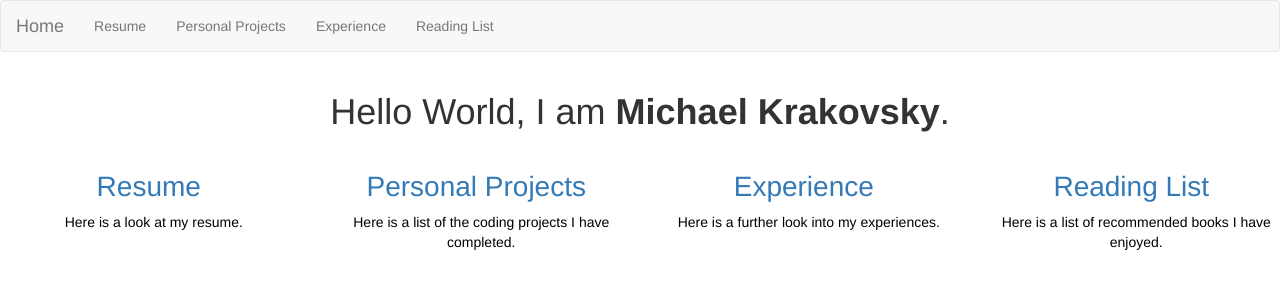
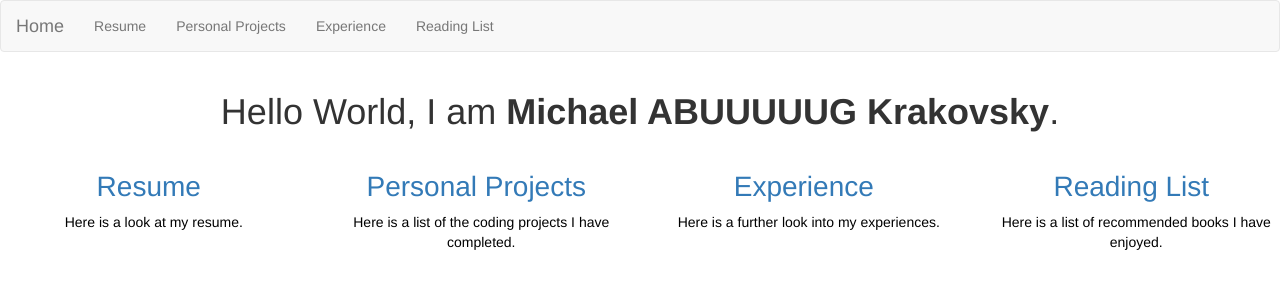
Before and after one commit to michaelkrakovsky/personalWebsite, an Angular app: page /home in a window 1280 px wide. Shown: the top 300 px of the page. Built offline with nearby package versions, Linux system fonts and the light colour scheme.

Commit message:
Attempt to deploy

```diff
--- a/src/app/home/home.component.html
+++ b/src/app/home/home.component.html
@@ -1,5 +1,5 @@
 <div class="container text-center">
-  <h1>Hello World, I am <b>Michael Krakovsky</b>.</h1>
+  <h1>Hello World, I am <b>Michael ABUUUUUG Krakovsky</b>.</h1>
 </div>
 <div class="row">
   <a *ngFor="let l of homeLinks" [routerLink]="[l.routingTag]">
```
